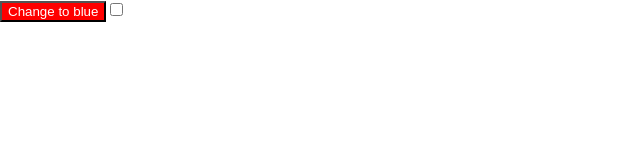
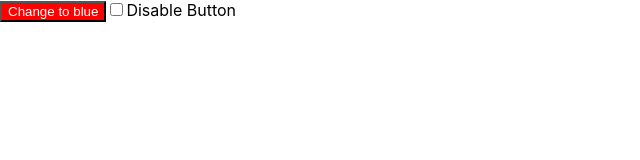
Before and after one commit to monello/udemy-jest-and-rtl, a React (Create React App) app: page / in a window 1280 px wide. Shown: the top 160 px of the page, without its empty margins (0-640 px from the left). Built offline with nearby package versions, Linux system fonts and the light colour scheme.

Commit message:
test: getting a checkbox by a11y name (hint: using a label)

```diff
--- a/src/App.js
+++ b/src/App.js
@@ -22,9 +22,11 @@ function App() {
         style={{ color: 'white', backgroundColor: buttonColor }}>Change to {altButtonColor}</button>
       <input
         type='checkbox'
+        id="disable-button"
         defaultChecked={isDisabled}
         onClick={handleCheckboxClick}
       />
+      <label htmlFor='disable-button'>Disable Button</label>
     </div>
   );
 }
```
Also changed, not shown: 1 other file (tests, documents, lock files or other folders).
